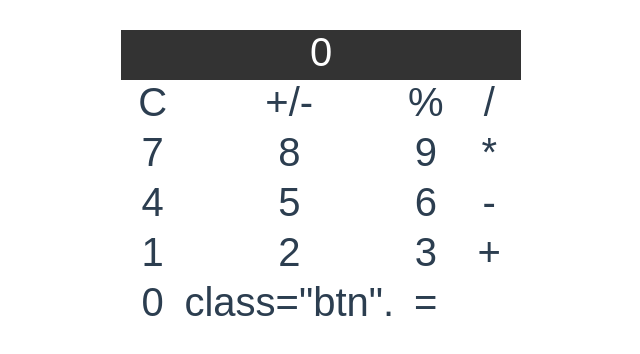
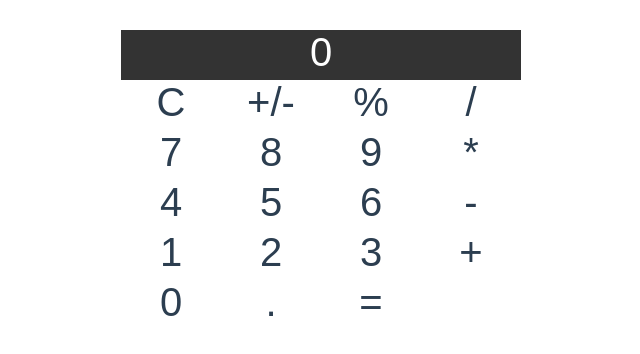
Before and after one commit to xvedela/Calculator-using-Vue.js, a Vue app: page / in a window 1280 px wide. Shown: the top 354 px of the page, without its empty margins (319-959 px from the left). Built offline with nearby package versions, Linux system fonts and the light colour scheme.

Commit message:
changed number

```diff
--- a/src/components/views/Calculator.vue
+++ b/src/components/views/Calculator.vue
@@ -32,8 +32,8 @@ export default {
     <div class="btn">2</div>
     <div class="btn">3</div>
     <div class="btn">+</div>
-    <div class="zero">0</div>
-    <div> class="btn".</div>
+    <div class="btn">0</div>
+    <div class="btn">.</div>
     <div class="btn">=</div>
 </div>
 
```
